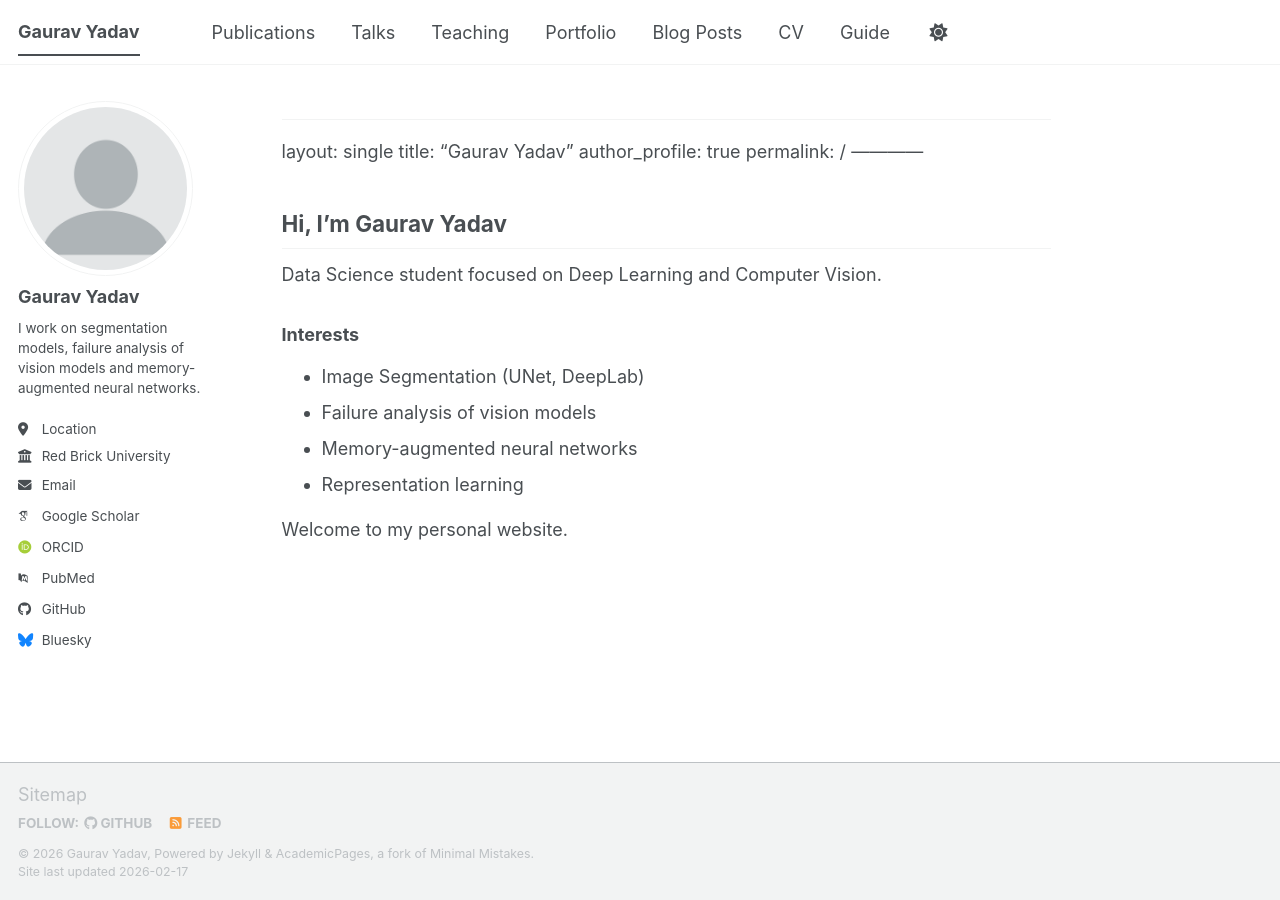
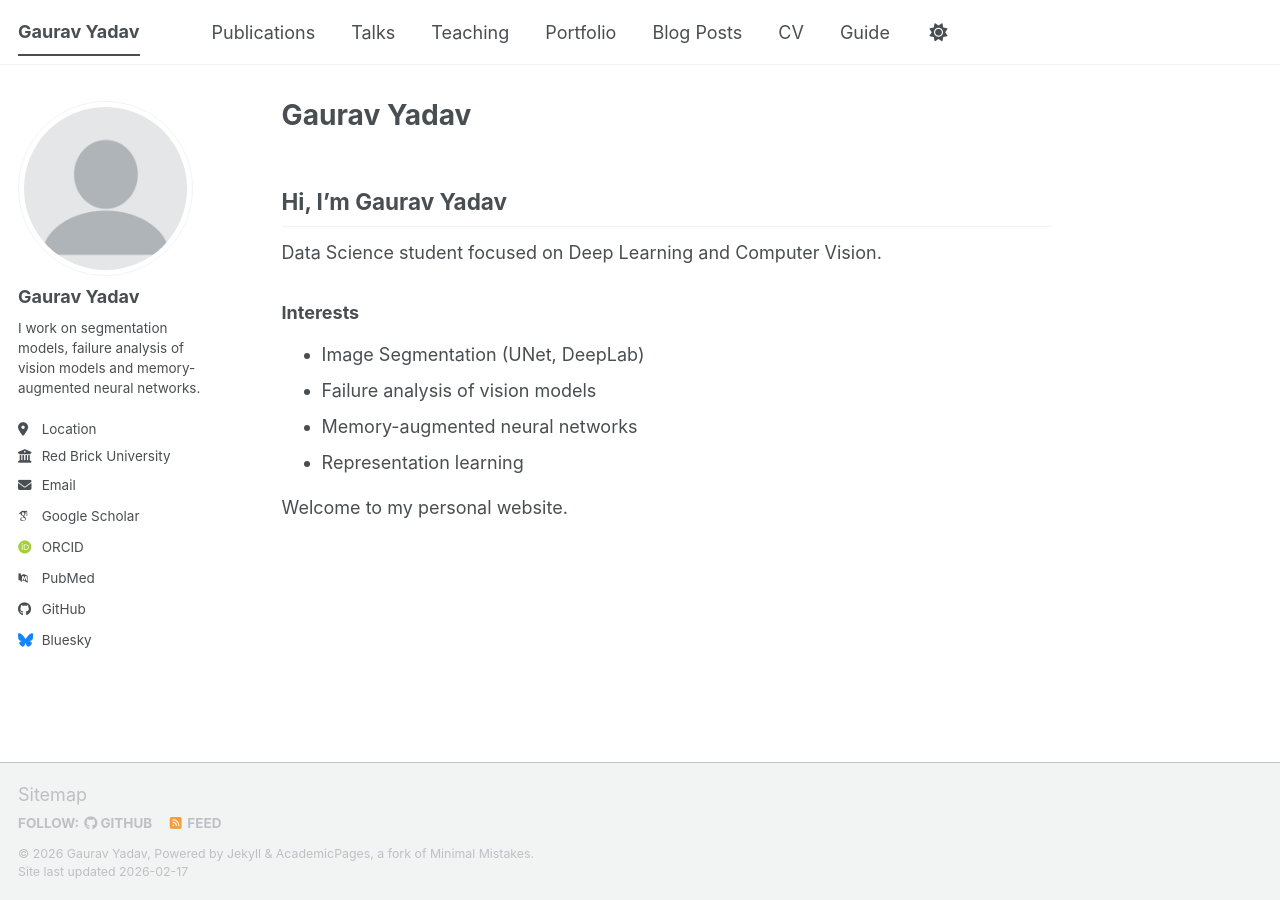
Before and after one commit to gauravyadav-ai/gauravyadav-ai.github.io, a Jekyll site: the page built from index.md, in a window 1280 px wide. Built offline with Jekyll 4.4.1, drawn with Linux system fonts in a browser that asks for light colours; some web fonts are replaced; a script bundle is joined from its source files by our own code; library files that are not in the unit come from our copies.

Commit message:
Update index.md

```diff
--- a/index.md
+++ b/index.md
@@ -1,10 +1,10 @@
 ---
 
 layout: single
-title: "Gaurav Yadav"
+title: Gaurav Yadav
 author_profile: true
 permalink: /
-------------
+---
 
 ## Hi, I'm Gaurav Yadav
 
```
